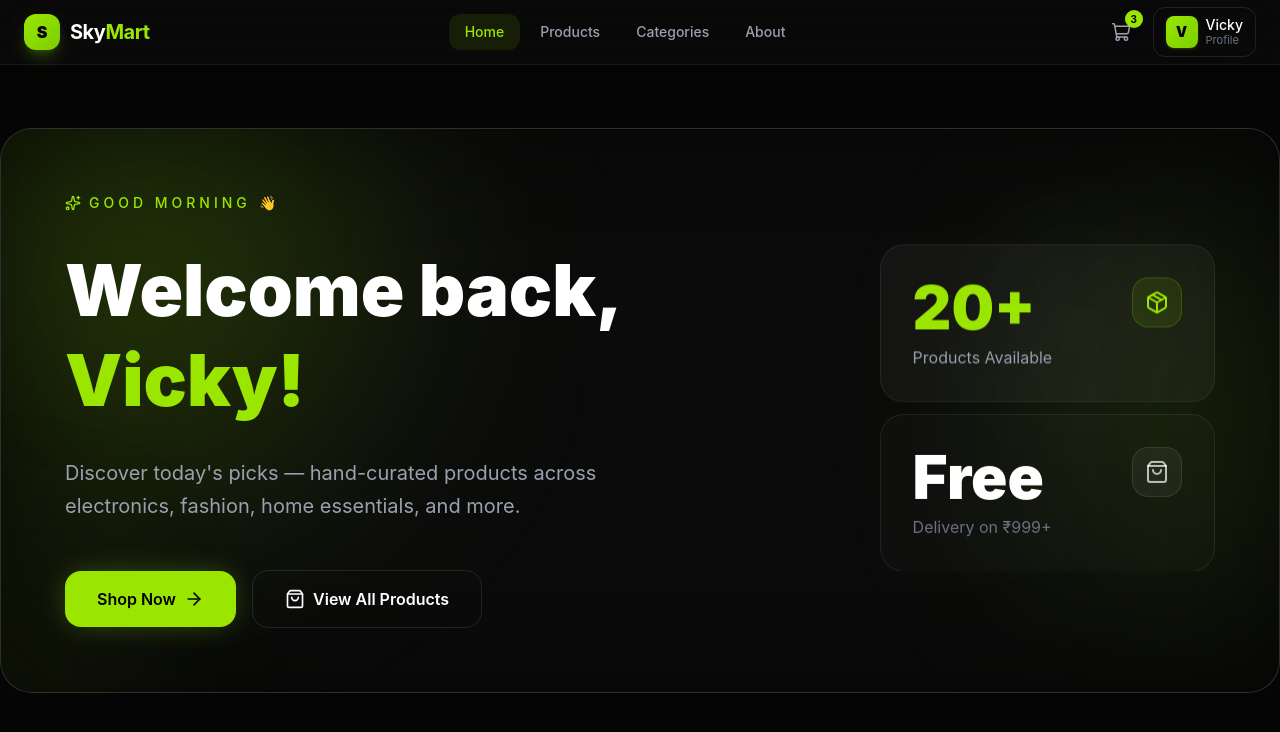
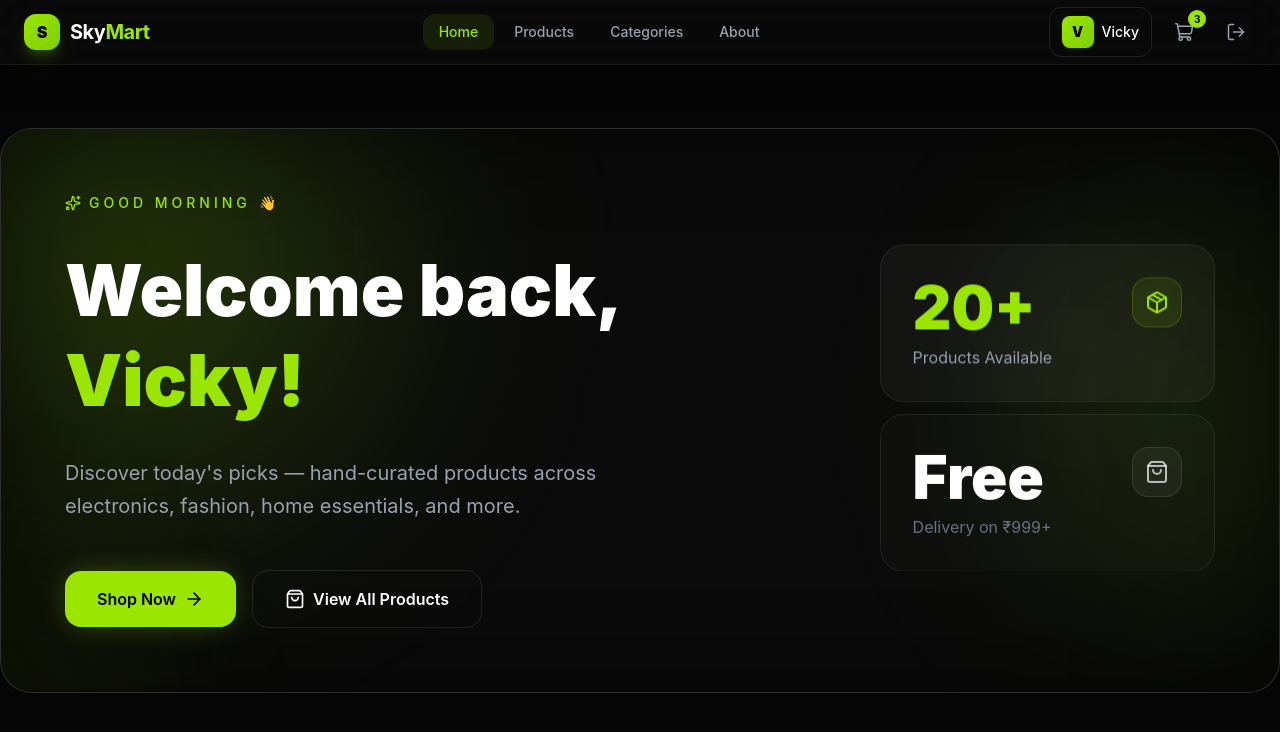
Before and after one commit to VickyNarvare/SkyMart, a React (Vite) app: page / in a window 1280 px wide. Shown: the top 732 px of the page. Built offline with nearby package versions, Linux system fonts and the light colour scheme.

Commit message:
add logoutButton

```diff
--- a/src/components/Navbar.jsx
+++ b/src/components/Navbar.jsx
@@ -1,5 +1,5 @@
 import { useState } from "react";
-import { Menu, X, ShoppingCart, User, ChevronDown } from "lucide-react";
+import { Menu, X, ShoppingCart, User, ChevronDown, LogOut } from "lucide-react";
 
 const NAV_LINKS = ["Home", "Products", "Categories", "About"];
 
@@ -55,6 +55,17 @@ export default function SkyMartNavbar() {
 
             {/* Desktop Right */}
             <div className="hidden md:flex items-center gap-3">
+              {/* Profile Avatar */}
+              <button className="flex items-center gap-2 px-3 py-2 rounded-xl border border-white/10 hover:bg-white/5 hover:border-white/20 transition-all duration-300 group">
+                <div className="w-8 h-8 rounded-lg bg-linear-to-br from-lime-400 to-lime-500 flex items-center justify-center shadow-sm shadow-lime-500/20 group-hover:shadow-lime-500/30 transition-shadow">
+                  <span className="text-black font-black text-sm">V</span>
+                </div>
+                <div className="text-left">
+                  <p className="text-white text-sm font-medium leading-tight">
+                    Vicky
+                  </p>
+                </div>
+              </button>
               {/* Cart Button */}
               <button
                 aria-label="Shopping cart"
@@ -66,19 +77,11 @@ export default function SkyMartNavbar() {
                 </span>
               </button>
 
-              {/* Profile Avatar */}
-              <button className="flex items-center gap-2 px-3 py-2 rounded-xl border border-white/10 hover:bg-white/5 hover:border-white/20 transition-all duration-300 group">
-                <div className="w-8 h-8 rounded-lg bg-linear-to-br from-lime-400 to-lime-500 flex items-center justify-center shadow-sm shadow-lime-500/20 group-hover:shadow-lime-500/30 transition-shadow">
-                  <span className="text-black font-black text-sm">V</span>
-                </div>
-                <div className="text-left">
-                  <p className="text-white text-sm font-medium leading-tight">
-                    Vicky
-                  </p>
-                  <p className="text-gray-500 text-[11px] leading-tight">
-                    Profile
-                  </p>
-                </div>
+              <button
+                aria-label="Shopping cart"
+                className="relative p-2.5 rounded-xl text-gray-400 hover:text-lime-400 hover:bg-white/5 transition-all duration-300 group"
+              >
+                <LogOut className="w-5 h-5" strokeWidth={1.8} />
               </button>
             </div>
 
```
